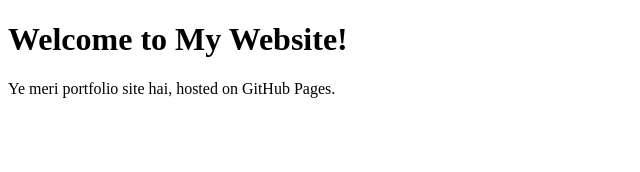
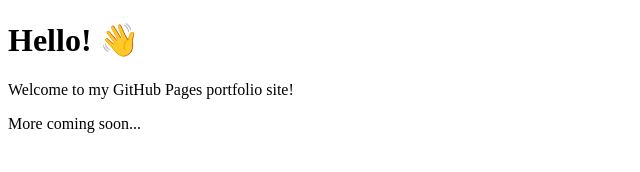
Before and after one commit to Gagan1468/HTMLPage1, a plain HTML site: page index.html in a window 1280 px wide. Shown: the whole page, without its empty margins (0-640 px from the left). Drawn offline with Linux system fonts and the light colour scheme.

Commit message:
Update index.html

```diff
--- a/index.html
+++ b/index.html
@@ -1,11 +1,14 @@
 <!-- index.html -->
 <!DOCTYPE html>
-<html>
+<html lang="en">
 <head>
-  <title>Meri Website</title>
+  <meta charset="UTF-8" />
+  <meta name="viewport" content="width=device-width, initial-scale=1.0"/>
+  <title>My Portfolio</title>
 </head>
 <body>
-  <h1>Welcome to My Website!</h1>
-  <p>Ye meri portfolio site hai, hosted on GitHub Pages.</p>
+  <h1>Hello! 👋</h1>
+  <p>Welcome to my GitHub Pages portfolio site!</p>
+  <p>More coming soon...</p>
 </body>
 </html>
```
